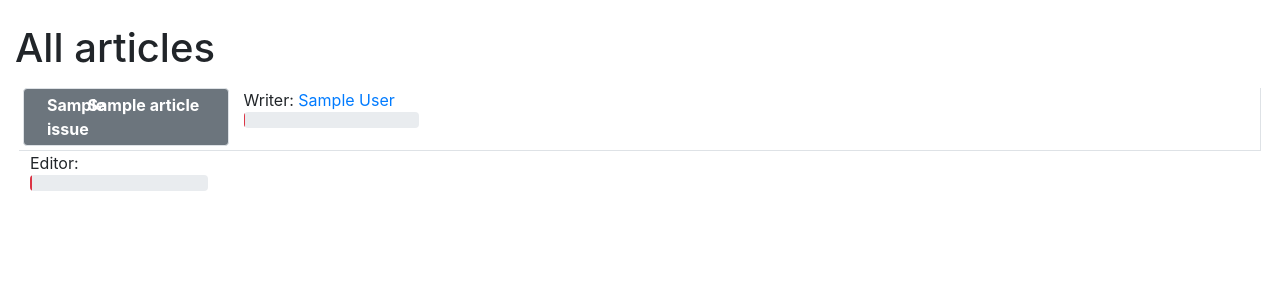
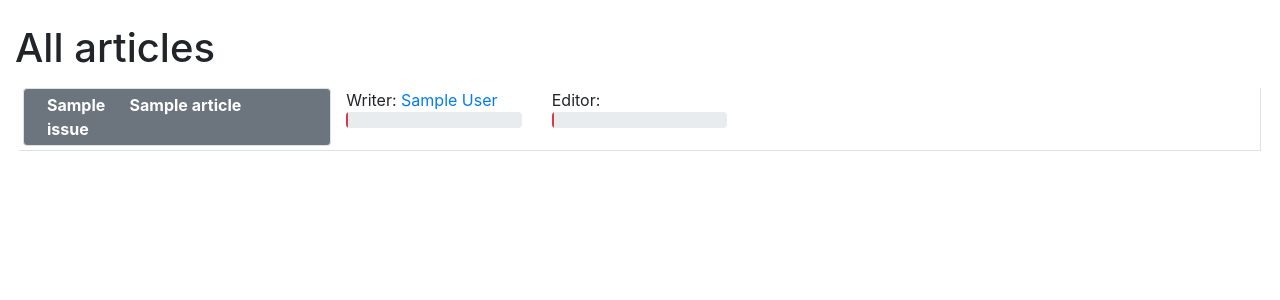
Before and after one commit to ValheKouneli/SkrolliEditor, a Flask app: page /articles/ in a window 1280 px wide. Shown: the part 56-356 px from the top of the page. Run offline with Flask 2, Linux system fonts and the light colour scheme; tables that the repository leaves empty hold one stand-in row (values such as "Sample post"); some libraries are stand-ins or nearby versions.

Commit message:
fixes layout problem

```diff
--- a/application/templates/articles/articlelist_macro.html
+++ b/application/templates/articles/articlelist_macro.html
@@ -29,16 +29,16 @@
 
 <form method="POST" action="{{ url_for('update_status', article_id=article.id) }}">
 <div class="row border-right border-bottom px-1 pb-1 ml-1 mr-1">
-<div class="col-md-2 col-xs-12 border rounded bg-secondary">
+<div class="col-2 col-md-3 col-xs-12 border rounded bg-secondary">
     <div class="row font-weight-bold text-white p-1">
 
         {% if show_issue %}
-        <div class="col col-xs-12 col-md-2 mx-1">
+        <div class="col col-xs-12 col-md-3 mx-1">
         {{ article.issue }}
         </div>
         {% endif %}
 
-        <div class="col col-md-flex col-xs-flex mx-1">
+        <div class="col col-xs-12 col-md-6 mx-1">
         {{ article.name }}
         </div>
 
@@ -49,7 +49,7 @@
         {% endif %}
     </div>
 </div>
-<div class="col-md-2 col-xs-12">
+<div class="col-2 col-md-2 col-xs-12">
     <div class="row">
     <div class="col">
         {% if article.writer %}
@@ -68,11 +68,11 @@
     <div class="row">
     <div class="col">
     <input class="slider rounded w-100" width="100%" type="range" min="0" max="100" value="{{ article.writing_status }}" class="slider" name="writing_status">
-    {% endif %}
     </div>
     </div>
+    {% endif %}
 </div>
-<div class="col-md-2 col-xs-12">
+<div class="col-2 col-md-2 col-xs-12">
     <div class="row">
     <div class="col">
         {% if article.editor %}
@@ -96,12 +96,12 @@
     </div>
 </div>
 {% if user_is_involved or user_has_general_right_to_edit %}
-<div class="col-md-3 col-xs-12">
+<div class="col-3 col-md-2 col-xs-12">
 <input class="btn btn-primary" type="submit" value="Update sliders">
 </div>
 {% endif %}
 {% if current_user.admin %}
-<div class="col-md-3 col-xs-12 p-1">
+<div class="col-3 col-md-2 col-xs-12 p-1">
 <a class="btn btn-danger" href="{{ url_for('delete_article', article_id=article.id) }}" role="button">Delete</a>
 </div>
 {% endif %}
```
